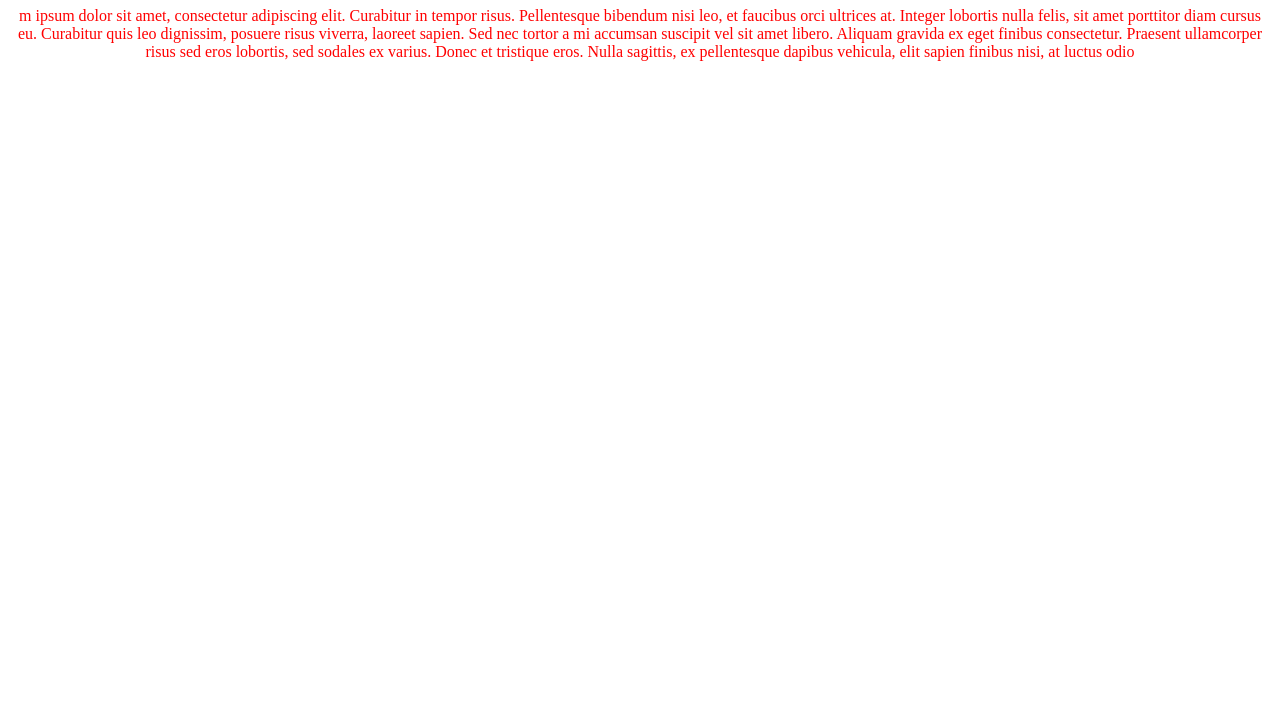
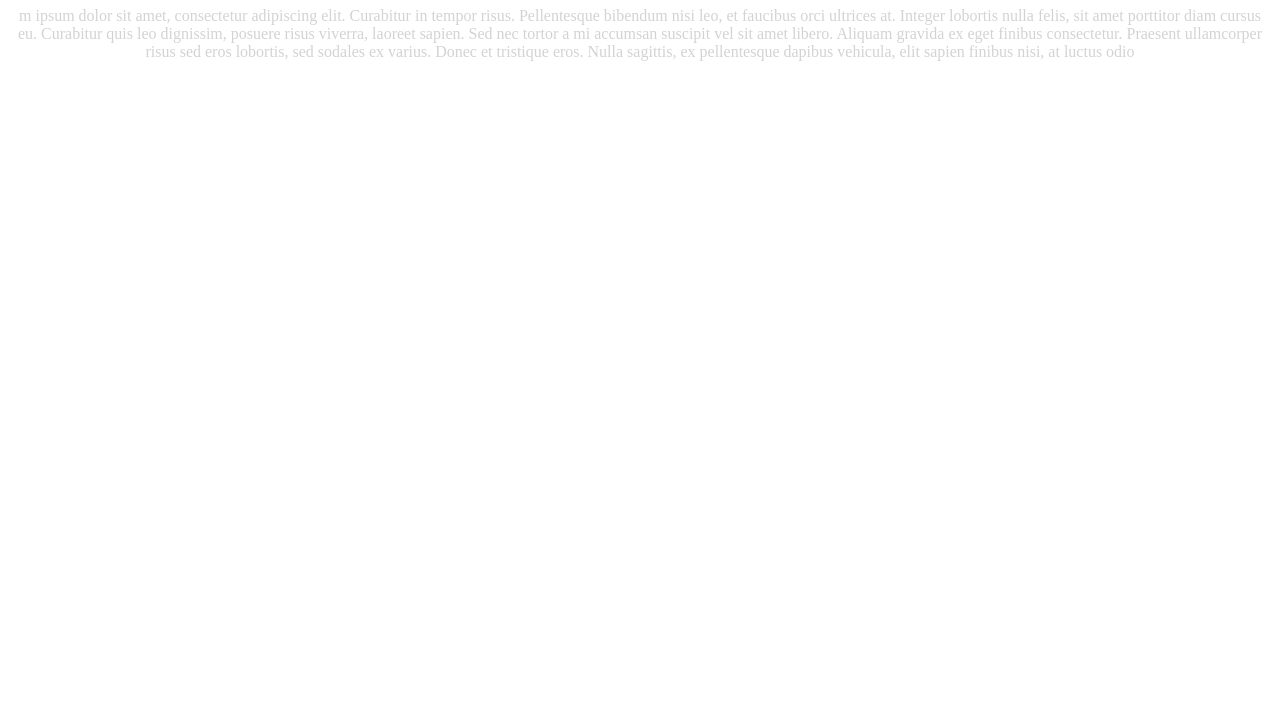
Before and after one commit to patildeven/demotrack, a plain HTML site: page home/index.html in a window 1280 px wide. Shown: the part 73-800 px from the top of the page. Drawn offline with Linux system fonts and the light colour scheme.

Commit message:
Update main.css

```diff
--- a/home/css/main.css
+++ b/home/css/main.css
@@ -1,4 +1,4 @@
 p {
   text-align: center;
-  color: red;
+  color: #d3d3d3;
 }
```
